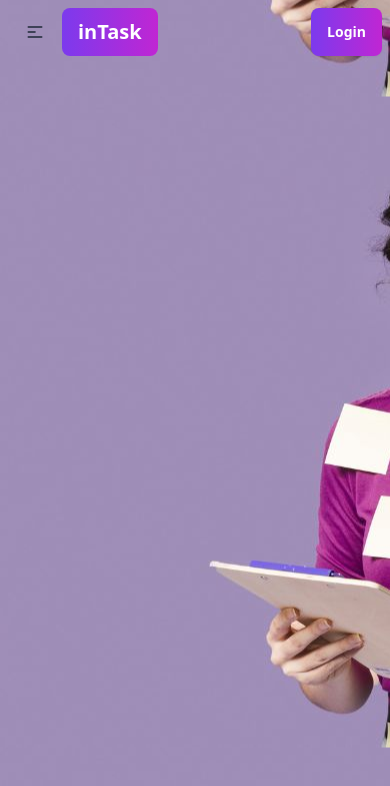
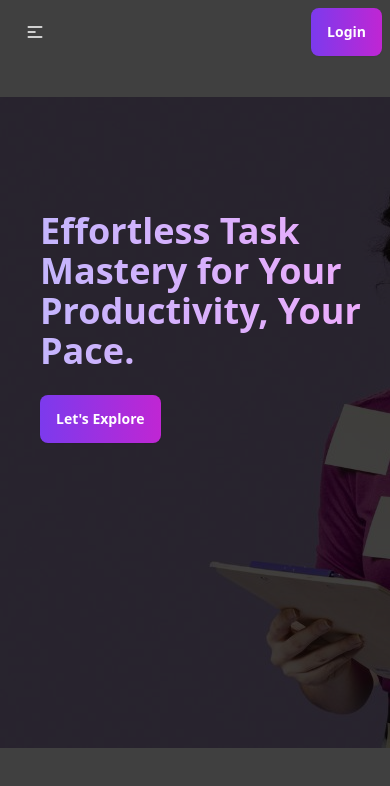
Before and after one commit to justJubair/intask-client, a React (Vite) app: page / in a window 390 px wide. Shown: the top 786 px of the page. Built offline with nearby package versions, Linux system fonts and the light colour scheme.

Commit message:
update: banner is responsive now

```diff
--- a/src/components/Banner/Banner.tsx
+++ b/src/components/Banner/Banner.tsx
@@ -1,9 +1,17 @@
+import { Link } from "react-router-dom";
+
 // import bannerImg from "../../assets/images/banner.jpg"
 const Banner = () => {
     return(
         <>
-            <div className="min-h-screen bg-center object-cover bg-hero-img">
-
+            <div className="min-h-screen bg-center object-cover bg-no-repeat bg-hero-img">
+                {/* overlay */}
+                <div className="bg-blend-overlay bg-black/75 min-h-screen top-0 left-0"></div>
+                {/* text content */}
+                <div className="absolute top-1/4 md:top-1/3 left-10 text-white lg:w-1/2 space-y-6">
+                    <h1 className="font-extrabold text-4xl lg:text-5xl bg-gradient-to-r from-violet-300 to-fuchsia-300 text-transparent bg-clip-text">Effortless Task Mastery for Your Productivity, Your Pace.</h1>
+                    <Link to="/login" className="btn bg-gradient-to-r from-violet-600 to-fuchsia-600 text-white border-none hover:scale-105">Let's Explore</Link>
+                </div>
             </div>
         </>
     )}
--- a/src/components/Navbar/Navbar.tsx
+++ b/src/components/Navbar/Navbar.tsx
@@ -40,7 +40,7 @@ const Navbar = () => {
     <div className="absolute navbar bg-transparent">
       <div className="navbar-start">
         <div className="dropdown">
-          <div tabIndex={0} role="button" className="btn btn-ghost lg:hidden">
+          <div tabIndex={0} role="button" className="btn text-white btn-ghost lg:hidden">
             <svg
               xmlns="http://www.w3.org/2000/svg"
               className="h-5 w-5"
@@ -65,13 +65,13 @@ const Navbar = () => {
         </div>
         <Link
           to="/"
-          className="btn btn-ghost text-xl bg-gradient-to-r from-violet-600 to-fuchsia-600 text-white border-none"
+          className="hidden md:block px-4 py-2 rounded-lg font-bold bg-gradient-to-r from-violet-600 to-fuchsia-600 text-white border-none"
         >
           inTask
         </Link>
       </div>
       <div className="navbar-center hidden lg:flex">
-        <ul className="flex space-x-4 font-medium px-1">{navLinks}</ul>
+        <ul className="flex space-x-4 font-medium px-1 text-white">{navLinks}</ul>
       </div>
       <div className="navbar-end">
         <Link
```
